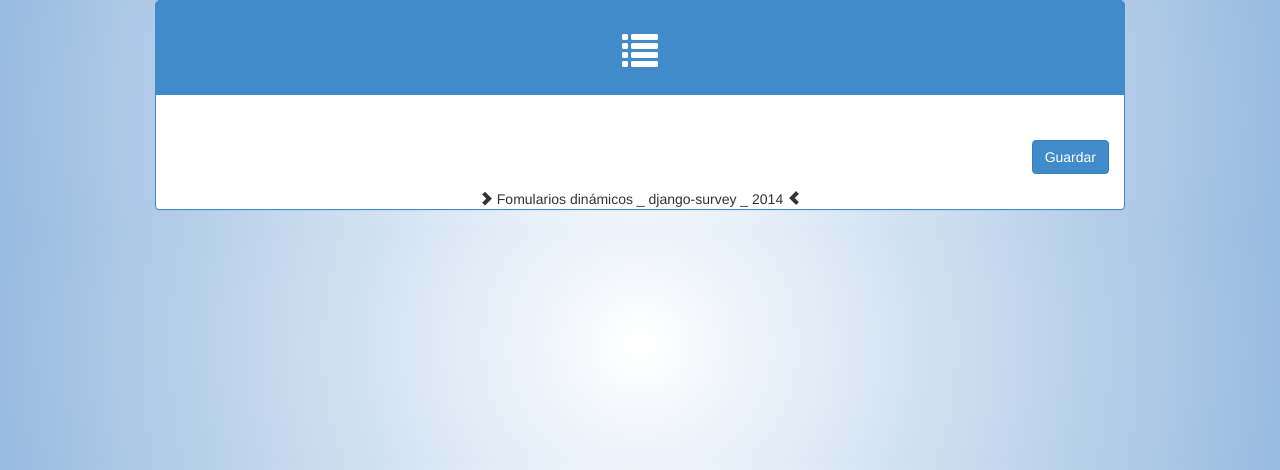
After one commit to gpsteglich/django-survey, a Django app: template TreaProject/dynamicForms/templates/preview.html in a window 1280 px wide. The commit adds this page. Shown: the top 470 px of the page. Run offline with Django 3.2, Linux system fonts and the light colour scheme; the template is opened without the code that fills it, so the values that code supplies are empty; some libraries are stand-ins or nearby versions.

Commit message:
Historia preview. Nueva página y conctrolador.

```diff
--- /dev/null
+++ b/TreaProject/dynamicForms/static/js/previewCtrl.js
@@ -0,0 +1,46 @@
+'use strict';
+
+(function () {
+
+    var app = angular.module('dynamicFormsFramework');
+
+    /*
+     * The PreviewCtrl holds the logic to display a preview of the form
+     * with all its functionalities.
+     */
+    app.controller('PreviewCtrl', ['$scope','$http','$location', function ($scope, $http, $location) {
+
+        var preview = this;
+
+        /*
+        * This controller expects as a query params the form and version to display
+        */
+        preview.formIdParam = ($location.search()).form;
+        preview.versionIdParam = ($location.search()).ver;
+
+            // Load Form
+        $http.get('forms/'+preview.formIdParam)
+            .success(function(data){
+                preview.form = data;
+                 //Load version
+                $http.get('version/'+preview.formIdParam+'/'+preview.versionIdParam)
+                .success(function(data){
+                    preview.version = data;
+                    preview.questions = JSON.parse(data.json).Fields
+
+                })
+                .error(function(data, status, headers, config){
+                    alert('error loading version: ' + status);
+                })
+            })
+            .error(function(data, status, headers, config){
+                alert('error loding form: ' + status);
+            })
+
+        /*
+        * TODO: Sería útil permitir al editor ingresar datos y que sean validados por el back
+        * pero sin persistirlos en la base.
+        */
+
+    }]);
+})();
--- a/TreaProject/dynamicForms/templates/editor.html
+++ b/TreaProject/dynamicForms/templates/editor.html
@@ -37,8 +37,7 @@
                                     <button type="submit" ng-click="visor.saveForm()" class="btn btn-default">Save</button>
                                 </div>
                             </form>
-                            <pre>isNewForm: {{visor.isNewForm()}}</pre>
-                            <pre>form: {{visor.form|json}}</pre>
+                            <pre>questions: {{visor.questions|json}}</pre>
                             <pre>version: {{visor.version|json}}</pre>
 	                    </div>
 	                </div>
--- a/TreaProject/dynamicForms/templates/mainPage.html
+++ b/TreaProject/dynamicForms/templates/mainPage.html
@@ -48,8 +48,8 @@
                                                         {% ifnotequal v.status 0 %} disabled {% endifnotequal %}>
                                                         <span class="glyphicon glyphicon-pencil"></span>EDIT
                                                     </a></th>
-                                                    <th><a type="button" class="btn btn-default btn-xs" target="_blank" href= "/dynamicForms/visor/{{form.slug}}/"
-                                                        {% ifequal v.status 0 %} disabled {% endifequal %}>
+                                                    <th><a type="button" class="btn btn-default btn-xs" target="_blank" href= "/dynamicForms/preview#?form={{form.id}}&ver={{v.number}}"
+                                                        {% ifnotequal v.status 0 %} disabled {% endifnotequal %}>
                                                         <span class="glyphicon glyphicon-eye-open"></span>VIEW
                                                     </a></th>
                                                     <th><a type="button" class="btn btn-default btn-xs" href = "/dynamicForms/version/{{form.id}}/{{v.number}}/new"
--- /dev/null
+++ b/TreaProject/dynamicForms/templates/preview.html
@@ -0,0 +1,46 @@
+{% load staticfiles %}
+<!DOCTYPE html>
+<html>
+	<head>
+        <meta charset="utf-8">
+        <meta name="viewport" content="width=device-width, initial-scale=1.0">
+        <title>Form preview</title>
+        <link rel="stylesheet" type="text/css" href="{% static 'bootstrap/css/bootstrap.min.css' %}">
+        <link rel="stylesheet" type="text/css" href="{% static 'css/style.css' %}">
+	</head>
+	<body class="radial-center" ng-app="dynamicFormsFramework">
+        {% verbatim %}
+        <div class="container" style="padding: 0px" ng-controller="PreviewCtrl as preview">
+            <div class="row">
+                <div class="col-md-10 col-md-offset-1">
+                    <div class="panel panel-primary">
+                        <div class="panel-heading text-center">
+                            <h1 class="text-center"><span class="glyphicon glyphicon-list"></span> {{preview.form.title}}</h1>
+                        </div>
+                        <form role="form" name="dynForm" class="dyn-form panel-body">
+                            <div style="padding-top:30px;" ng-class="{ 'has-error' : userFieldForm.email.$invalid }">
+                                <div ng-repeat="question in preview.questions" class="form-group">
+                                    <div ng-include="question.field_type"></div>
+                                </div>
+                            </div>
+                            <div class="text-right">
+                                <button type="submit" class="btn btn-primary">Guardar</button>
+                            </div>
+                        </form>
+                        <footer class="text-center">
+                            <span class="glyphicon glyphicon-chevron-right"></span> Fomularios dinámicos _ django-survey _ 2014
+                            <span class="glyphicon glyphicon-chevron-left"></span>
+                        </footer>
+                    </div>
+                </div>
+            </div>
+        </div>
+        {% endverbatim %}
+        <script src={% static "bootstrap/js/bootstrap.js" %}></script>
+        <script src={% static "jquery/js/jquery-2.1.1.min.js" %}></script>
+        <script src={% static "angular/angular.min.js" %}></script>
+	    <script src={% static "js/app.js" %}></script>
+        <script src={% static "js/previewCtrl.js" %}></script>
+    </body>
+
+</html>
--- a/TreaProject/dynamicForms/urls.py
+++ b/TreaProject/dynamicForms/urls.py
@@ -42,6 +42,7 @@ urlpatterns = patterns('dynamicForms.views',
     url(r'^logout/$', logout.user_logout, name='logout'),
     url(r'^visorTest$', TemplateView.as_view(template_name='visorTest.html')),
     #url(r'^visor$', TemplateView.as_view(template_name='visor.html')),
+    url(r'^preview$', TemplateView.as_view(template_name='preview.html')),
     url(r'^editor$', TemplateView.as_view(template_name='editor.html')),
     url(r'^text$', TemplateView.as_view(template_name='question_char.html')),
     url(r'^textarea$', TemplateView.as_view(template_name='question_text_area.html')),
```
Also changed, not shown: TreaProject/dynamicForms/static/js/editorCtrl.js (+18 -0 lines).
